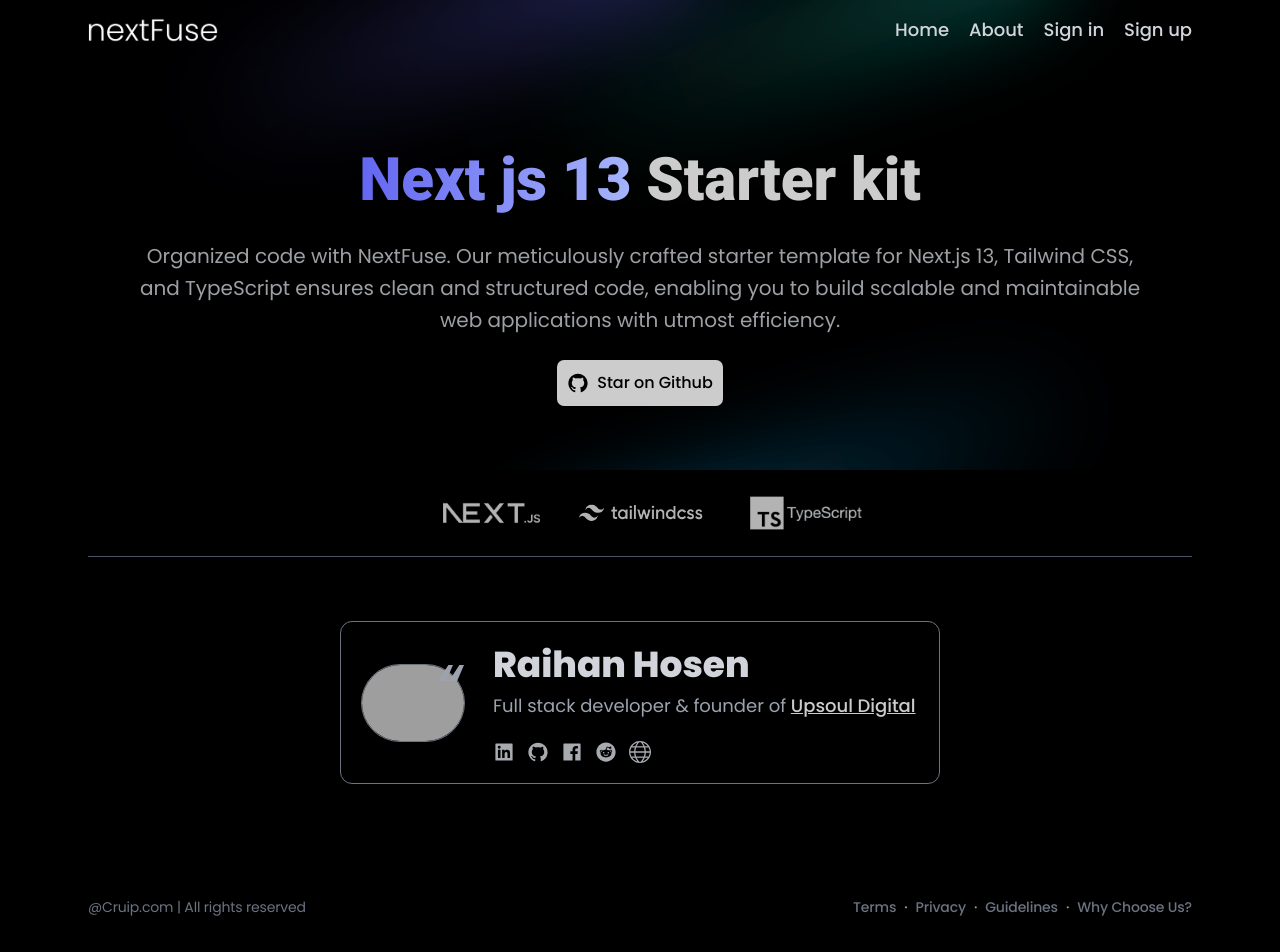
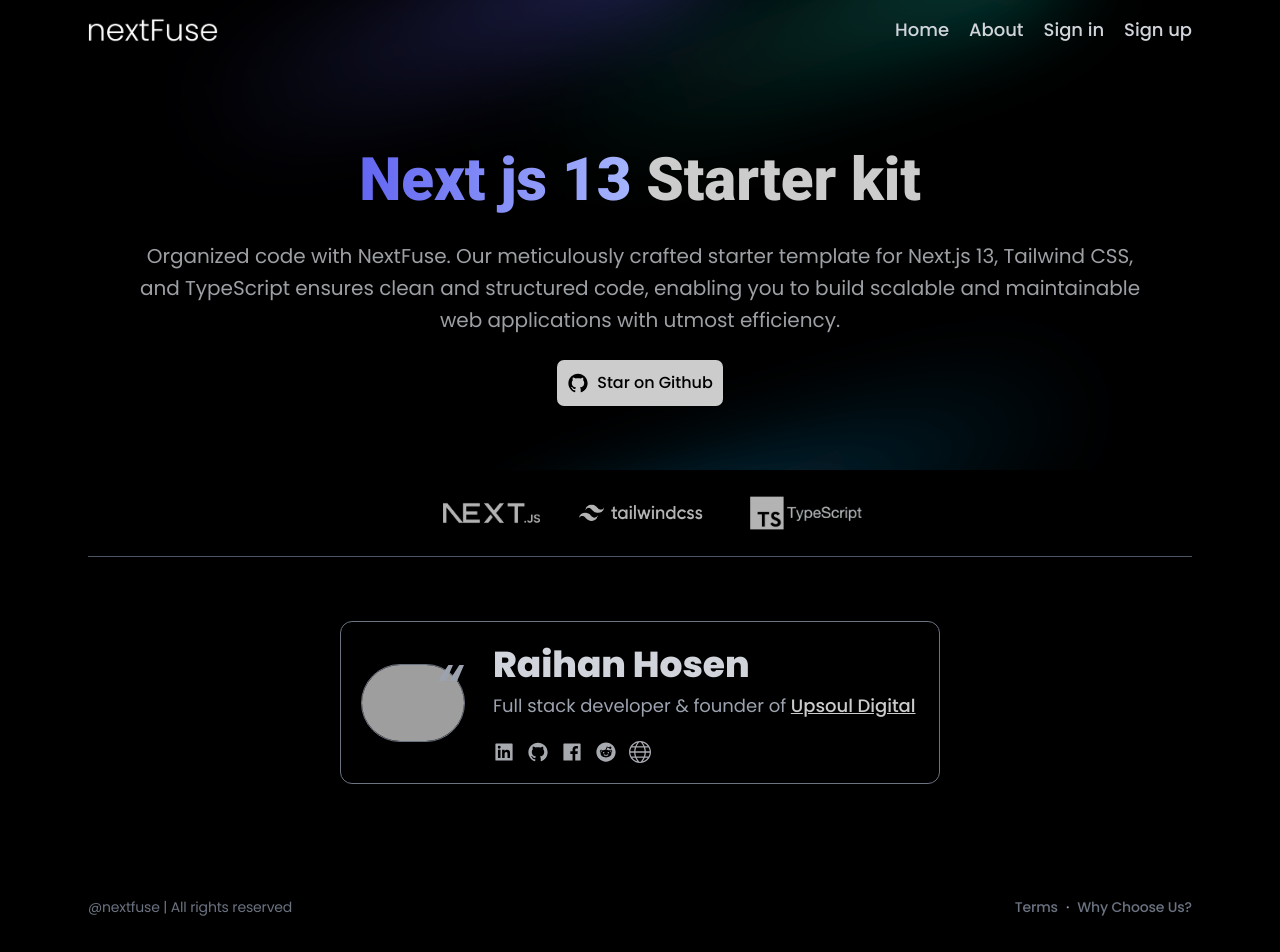
Before and after one commit to tramleit/nextjs-13-starter-template, a Next.js app: page / in a window 1280 px wide. Shown: the top 952 px of the page. Built offline with nearby package versions, Linux system fonts and the light colour scheme; grey boxes are pictures that could not be loaded.

Commit message:
📝 update : footer has been updated

```diff
--- a/src/common/widget/footer.tsx
+++ b/src/common/widget/footer.tsx
@@ -5,34 +5,28 @@
         <div className="py-8 md:py-12">
 
           <div className="text-center md:flex md:items-center md:justify-between">
+
             {/* Left links */}
             <div className="text-sm font-medium md:order-1 mb-2 md:mb-0">
               <ul className="inline-flex flex-wrap text-sm font-medium">
+
                 <li className="after:content-['·'] last:after:hidden after:text-gray-400 after:px-2">
                   <a className="text-gray-500 hover:text-gray-500 hover:underline" href="#0">
                     Terms
                   </a>
                 </li>
-                <li className="after:content-['·'] last:after:hidden after:text-gray-400 after:px-2">
-                  <a className="text-gray-500 hover:text-gray-500 hover:underline" href="#0">
-                    Privacy
-                  </a>
-                </li>
-                <li className="after:content-['·'] last:after:hidden after:text-gray-400 after:px-2">
-                  <a className="text-gray-500 hover:text-gray-500 hover:underline" href="#0">
-                    Guidelines
-                  </a>
-                </li>
+
                 <li className="after:content-['·'] last:after:hidden after:text-gray-400 after:px-2">
                   <a className="text-gray-500 hover:text-gray-500 hover:underline" href="#0">
                     Why Choose Us?
                   </a>
                 </li>
+
               </ul>
             </div>
 
             {/* Copyright */}
-            <div className="text-sm text-gray-500">@Cruip.com | All rights reserved</div>
+            <div className="text-sm text-gray-500">@nextfuse | All rights reserved</div>
 
           </div>
         </div>
```
